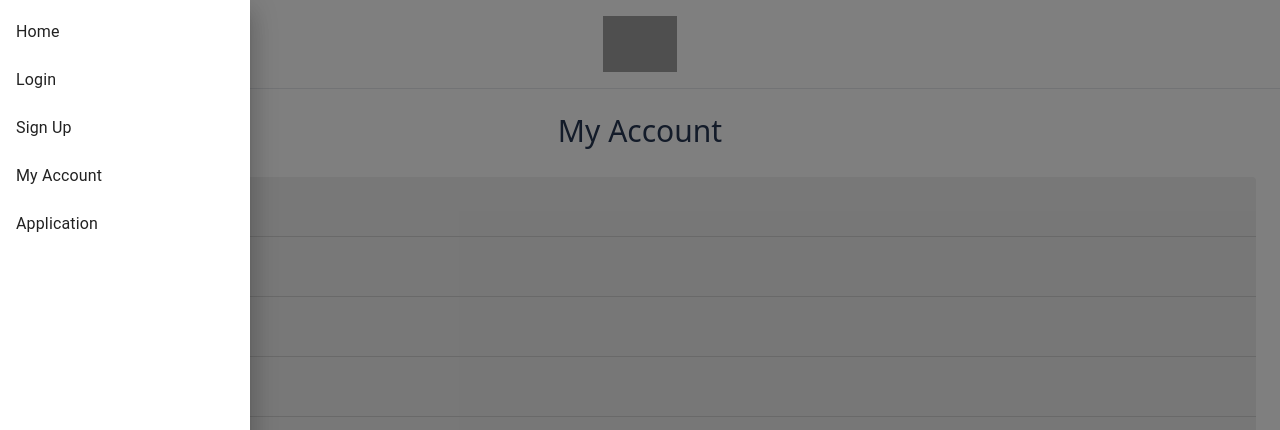
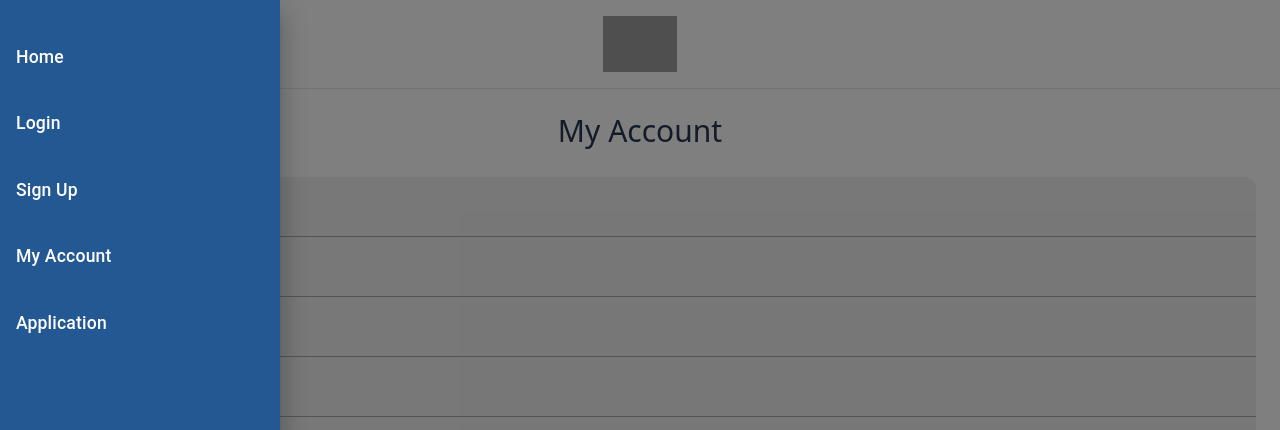
Before and after one commit to FrancoDominguez/aide-financiere-redesign, a React (Vite) app: page /my-account in a window 1280 px wide. Both pictures are taken after a click on the button "menu". Shown: the top 430 px of the page. Built offline with nearby package versions, Linux system fonts and the light colour scheme; grey boxes are pictures that could not be loaded; some icons are missing.

Commit message:
feat: enhance AppDrawer styling and refactor menu items rendering; update MyAccountPage button styles

```diff
--- a/src/components/drawer.jsx
+++ b/src/components/drawer.jsx
@@ -1,36 +1,60 @@
 import React from "react";
-import { Drawer, List, ListItem, ListItemButton, ListItemText } from "@mui/material";
+import {
+  Drawer,
+  List,
+  ListItem,
+  ListItemButton,
+  ListItemText,
+  Box,
+} from "@mui/material";
 
 const AppDrawer = ({ open, toggleDrawer }) => {
+  const menuItems = [
+    { text: "Home", href: "/landing" },
+    { text: "Login", href: "/login" },
+    { text: "Sign Up", href: "/signup" },
+    { text: "My Account", href: "/my-account" },
+    { text: "Application", href: "/application" },
+  ];
+
   return (
-    <Drawer open={open} onClose={toggleDrawer(false)}>
-      <List sx={{ width: 250 }}>
-        <ListItem disablePadding>
-          <ListItemButton component="a" href="/landing">
-            <ListItemText primary="Home" />
-          </ListItemButton>
-        </ListItem>
-        <ListItem disablePadding>
-          <ListItemButton component="a" href="/login">
-            <ListItemText primary="Login" />
-          </ListItemButton>
-        </ListItem>
-        <ListItem disablePadding>
-          <ListItemButton component="a" href="/signup">
-            <ListItemText primary="Sign Up" />
-          </ListItemButton>
-        </ListItem>
-        <ListItem disablePadding>
-          <ListItemButton component="a" href="/my-account">
-            <ListItemText primary="My Account" />
-          </ListItemButton>
-        </ListItem>
-        <ListItem disablePadding>
-          <ListItemButton component="a" href="/application">
-            <ListItemText primary="Application" />
-          </ListItemButton>
-        </ListItem>
-      </List>
+    <Drawer
+      open={open}
+      onClose={toggleDrawer(false)}
+      PaperProps={{
+        sx: {
+          backgroundColor: "#235893",
+          color: "white",
+          width: 280,
+        },
+      }}
+    >
+      <Box sx={{ pt: 2, pb: 2 }}>
+        <List>
+          {menuItems.map((item, index) => (
+            <ListItem key={index} disablePadding>
+              <ListItemButton
+                component="a"
+                href={item.href}
+                sx={{
+                  py: 2,
+                  "&:hover": {
+                    backgroundColor: "rgba(255, 255, 255, 0.1)",
+                  },
+                }}
+              >
+                <ListItemText
+                  primary={item.text}
+                  primaryTypographyProps={{
+                    fontSize: "1.1rem",
+                    fontWeight: "medium",
+                  }}
+                />
+              </ListItemButton>
+            </ListItem>
+          ))}
+        </List>
+      </Box>
     </Drawer>
   );
 };
--- a/src/pages/myAccountPage.jsx
+++ b/src/pages/myAccountPage.jsx
@@ -44,9 +44,10 @@ function MyAccountPage() {
         variant="text"
         sx={{
           width: "100%",
-          borderColor: "lightgray",
+          borderRadius: "12px",
+          overflow: "hidden",
           "& .MuiButtonGroup-grouped:not(:last-of-type)": {
-            borderBottom: "1px solid lightgray",
+            borderBottom: "1px solid darkgrey",
           },
         }}
       >
```
